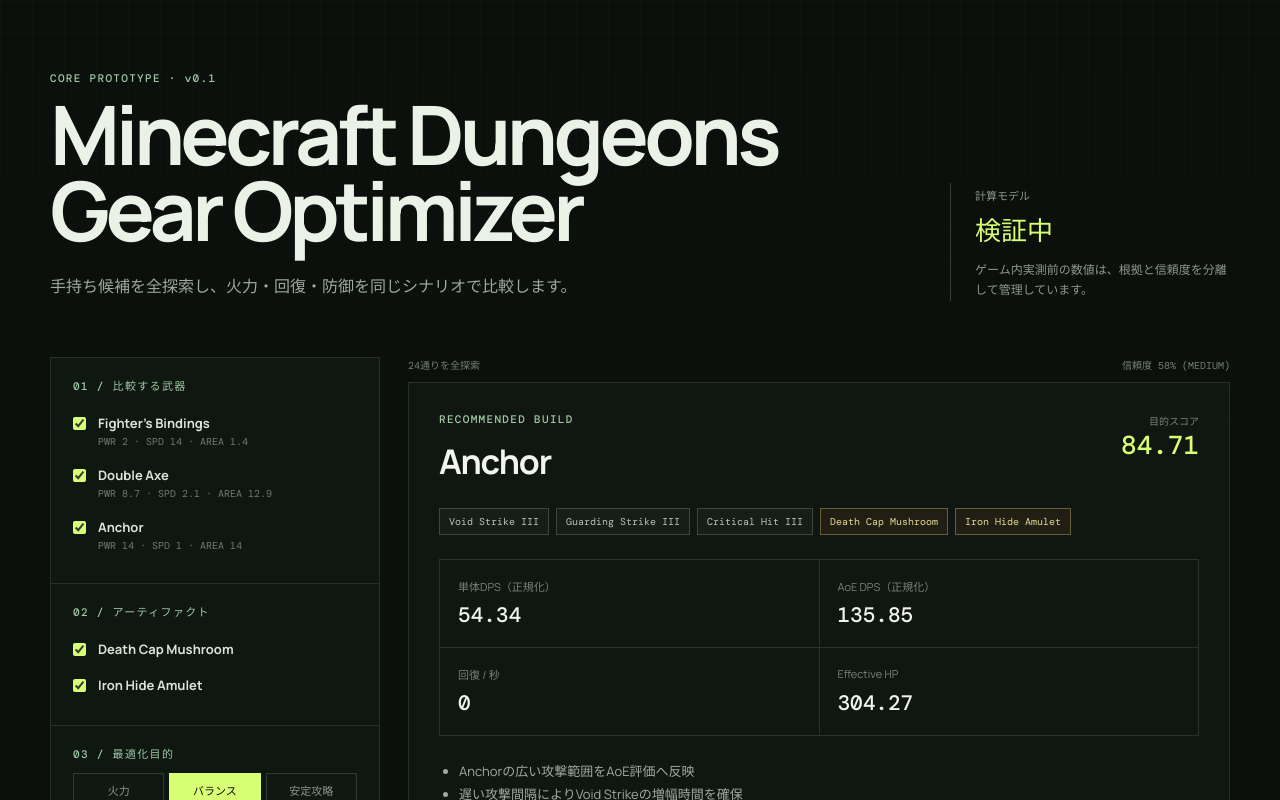
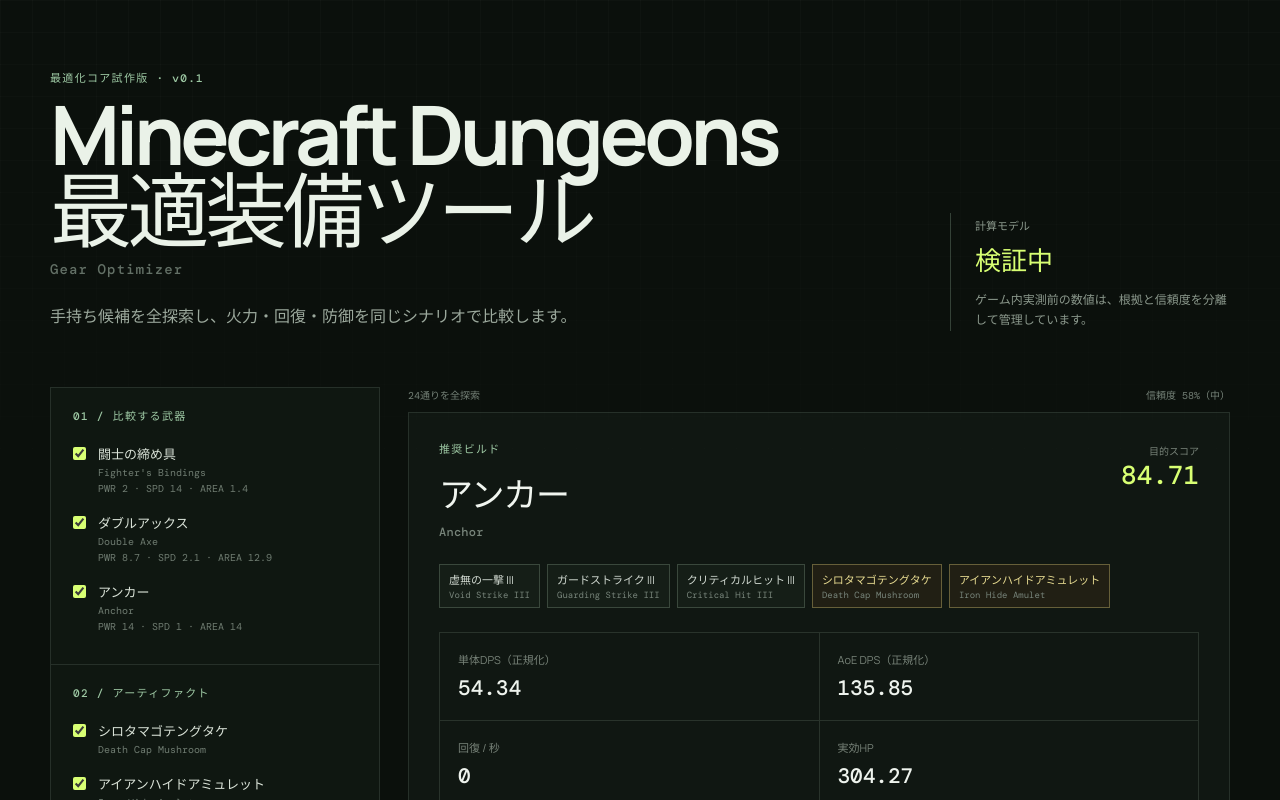
Before and after one commit to nantes-rfli/minecraft-dungeons_optimizer, a React (Vite) app: page / in a window 1280 px wide. Shown: the top 800 px of the page. Built offline with nearby package versions, Linux system fonts and the light colour scheme.

Commit message:
feat: add Japanese equipment names

```diff
--- a/index.html
+++ b/index.html
@@ -4,7 +4,7 @@
     <meta charset="UTF-8" />
     <meta name="viewport" content="width=device-width, initial-scale=1.0" />
     <meta name="theme-color" content="#101812" />
-    <title>Minecraft Dungeons Gear Optimizer</title>
+    <title>Minecraft Dungeons 最適装備ツール</title>
   </head>
   <body>
     <div id="root"></div>
--- a/src/App.tsx
+++ b/src/App.tsx
@@ -9,6 +9,7 @@
   Evaluation,
   Inventory,
   Scenario,
+  LocalizedName,
   WeaponId,
   WeaponInventoryItem,
 } from './core'
@@ -54,6 +55,16 @@
 
 const numberFormat = new Intl.NumberFormat('ja-JP', { maximumFractionDigits: 2 })
 const percentage = (value: number): string => `${Math.round(value * 100)}%`
+const CONFIDENCE_LABELS = { high: '高', medium: '中', low: '低' } as const
+
+function BilingualName({ name }: { name: LocalizedName }) {
+  return (
+    <>
+      <span>{name.ja}</span>
+      <small lang="en">{name.en}</small>
+    </>
+  )
+}
 
 function Metric({ label, value, suffix = '' }: { label: string; value: number; suffix?: string }) {
   return (
@@ -72,8 +83,11 @@
     <article className={compact ? 'result-card compact' : 'result-card'}>
       <div className="result-heading">
         <div>
-          <p className="eyebrow">{compact ? 'ALTERNATIVE' : 'RECOMMENDED BUILD'}</p>
-          <h2>{weapon.name}</h2>
+          <p className="eyebrow">{compact ? '次点候補' : '推奨ビルド'}</p>
+          <h2>
+            {weapon.name.ja}
+            <small lang="en">{weapon.name.en}</small>
+          </h2>
         </div>
         <div className="score">
           <span>目的スコア</span>
@@ -83,10 +97,14 @@
 
       <div className="chips">
         {evaluation.build.enchantments.map((id, index) => (
-          <span className="chip" key={`${id}-${index}`}>{ENCHANTMENTS[id].name}</span>
+          <span className="chip" key={`${id}-${index}`}>
+            <BilingualName name={ENCHANTMENTS[id].name} />
+          </span>
         ))}
         {evaluation.build.artifacts.map((id) => (
-          <span className="chip artifact" key={id}>{ARTIFACTS[id].name}</span>
+          <span className="chip artifact" key={id}>
+            <BilingualName name={ARTIFACTS[id].name} />
+          </span>
         ))}
       </div>
 
@@ -96,7 +114,7 @@
             <Metric label="単体DPS（正規化）" value={evaluation.damage.singleTargetDps} />
             <Metric label="AoE DPS（正規化）" value={evaluation.damage.aoeDps} />
             <Metric label="回復 / 秒" value={evaluation.healing.totalPerSecond} />
-            <Metric label="Effective HP" value={evaluation.defense.effectiveHealth} />
+            <Metric label="実効HP" value={evaluation.defense.effectiveHealth} />
           </div>
           <ul className="reasons">
             {evaluation.reasons.map((reason) => <li key={reason}>{reason}</li>)}
@@ -171,8 +189,9 @@
     <main>
       <header className="hero">
         <div>
-          <p className="eyebrow">CORE PROTOTYPE · v0.1</p>
-          <h1>Minecraft Dungeons<br />Gear Optimizer</h1>
+          <p className="eyebrow">最適化コア試作版 · v0.1</p>
+          <h1>Minecraft Dungeons<br />最適装備ツール</h1>
+          <p className="product-name" lang="en">Gear Optimizer</p>
           <p className="lede">
             手持ち候補を全探索し、火力・回復・防御を同じシナリオで比較します。
           </p>
@@ -198,7 +217,8 @@
                     onChange={() => toggleWeapon(item.weaponId)}
                   />
                   <span>
-                    <strong>{weapon.name}</strong>
+                    <strong>{weapon.name.ja}</strong>
+                    <small lang="en">{weapon.name.en}</small>
                     <small>PWR {weapon.power.value} · SPD {weapon.speed.value} · AREA {weapon.area.value}</small>
                   </span>
                 </label>
@@ -215,7 +235,10 @@
                   checked={selectedArtifacts.includes(id)}
                   onChange={() => toggleArtifact(id)}
                 />
-                <span><strong>{ARTIFACTS[id].name}</strong></span>
+                <span>
+                  <strong>{ARTIFACTS[id].name.ja}</strong>
+                  <small lang="en">{ARTIFACTS[id].name.en}</small>
+                </span>
               </label>
             ))}
           </div>
@@ -259,7 +282,10 @@
             <>
               <div className="result-meta">
                 <span>{optimization.result.evaluatedBuildCount}通りを全探索</span>
-                <span>信頼度 {percentage(optimization.result.best.confidence.score)} ({optimization.result.best.confidence.label})</span>
+                <span>
+                  信頼度 {percentage(optimization.result.best.confidence.score)}
+                  （{CONFIDENCE_LABELS[optimization.result.best.confidence.label]}）
+                </span>
               </div>
               <BuildSummary evaluation={optimization.result.best} />
               <h3 className="alternatives-title">次点候補</h3>
--- a/src/core/catalog.ts
+++ b/src/core/catalog.ts
@@ -14,7 +14,7 @@
 export function getWeaponDefinition(id: WeaponId): WeaponDefinition {
   const weapon = WEAPONS[id]
   if (!weapon) {
-    throw new OptimizerInputError('UNKNOWN_WEAPON', `Unsupported weapon: ${id}`)
+    throw new OptimizerInputError('UNKNOWN_WEAPON', `未対応の武器です: ${id}`)
   }
   return weapon
 }
@@ -22,7 +22,7 @@
 export function getEnchantmentDefinition(id: EnchantmentId): EnchantmentDefinition {
   const enchantment = ENCHANTMENTS[id]
   if (!enchantment) {
-    throw new OptimizerInputError('UNKNOWN_ENCHANTMENT', `Unsupported enchantment: ${id}`)
+    throw new OptimizerInputError('UNKNOWN_ENCHANTMENT', `未対応のエンチャントです: ${id}`)
   }
   return enchantment
 }
@@ -30,7 +30,7 @@
 export function getArtifactDefinition(id: ArtifactId): ArtifactDefinition {
   const artifact = ARTIFACTS[id]
   if (!artifact) {
-    throw new OptimizerInputError('UNKNOWN_ARTIFACT', `Unsupported artifact: ${id}`)
+    throw new OptimizerInputError('UNKNOWN_ARTIFACT', `未対応のアーティファクトです: ${id}`)
   }
   return artifact
 }
--- a/src/core/confidence.ts
+++ b/src/core/confidence.ts
@@ -9,14 +9,14 @@
 
 export function summarizeConfidence(enchantments: readonly EnchantmentId[]): ConfidenceSummary {
   const caveats = [
-    MODEL.attacksPerSecondPerSpeedPoint.note ?? 'Attack-rate conversion needs measurement.',
-    'Scenario values are user-controlled normalized units, not power-level damage values.',
+    'スピード値から攻撃回数への換算は暫定値であり、ゲーム内計測が必要です。',
+    'シナリオ値は装備パワーに応じた実ダメージではなく、比較用の正規化値です。',
   ]
   const confidences: Confidence[] = ['high', MODEL.attacksPerSecondPerSpeedPoint.confidence]
 
   if (enchantments.includes('void-strike')) {
     confidences.push('low')
-    caveats.push('Void Strike uses a linear ramp approximation and resets on each weapon hit.')
+    caveats.push('「虚無の一撃」は線形増加で近似し、武器が命中するたびにリセットしています。')
   }
 
   const score = confidences.reduce((sum, value) => sum + CONFIDENCE_SCORE[value], 0) / confidences.length
--- a/src/core/evaluate.ts
+++ b/src/core/evaluate.ts
@@ -39,25 +39,25 @@
 
   const reasons: string[] = []
   const weapon = getWeaponDefinition(build.weapon.weaponId)
-  if (weapon.area.value >= 12) reasons.push(`${weapon.name}の広い攻撃範囲をAoE評価へ反映`)
+  if (weapon.area.value >= 12) reasons.push(`${weapon.name.ja}の広い攻撃範囲をAoE評価へ反映`)
   if (build.enchantments.includes('radiance') && damage.hitsPerSecond >= 4) {
-    reasons.push('高い攻撃頻度によりRadianceの期待回復量が上昇')
+    reasons.push('高い攻撃頻度により「輝き」の期待回復量が上昇')
   }
   if (build.enchantments.includes('void-strike') && damage.hitsPerSecond <= 2) {
-    reasons.push('遅い攻撃間隔によりVoid Strikeの増幅時間を確保')
+    reasons.push('遅い攻撃間隔により「虚無の一撃」の増幅時間を確保')
   }
   if (build.enchantments.includes('guarding-strike')) {
-    reasons.push(`Guarding Strikeの推定稼働率${Math.round(defense.guardingStrikeUptime * 100)}%`)
+    reasons.push(`「ガードストライク」の推定稼働率${Math.round(defense.guardingStrikeUptime * 100)}%`)
   }
   for (const artifactId of build.artifacts) {
     const uptime = artifactEffects.uptimes.find((entry) => entry.artifactId === artifactId)
     if (uptime) {
-      reasons.push(`${getArtifactDefinition(artifactId).name}の推定稼働率${Math.round(uptime.uptime * 100)}%`)
+      reasons.push(`${getArtifactDefinition(artifactId).name.ja}の推定稼働率${Math.round(uptime.uptime * 100)}%`)
     }
   }
   if (reasons.length === 0) {
     reasons.push(
-      build.enchantments.map((id) => getEnchantmentDefinition(id).name).join(' / '),
+      build.enchantments.map((id) => getEnchantmentDefinition(id).name.ja).join(' / '),
     )
   }
 
--- a/src/core/validation.ts
+++ b/src/core/validation.ts
@@ -3,7 +3,7 @@
 
 function assertFinite(name: string, value: number): void {
   if (!Number.isFinite(value)) {
-    throw new OptimizerInputError('INVALID_SCENARIO', `${name} must be a finite number.`)
+    throw new OptimizerInputError('INVALID_SCENARIO', `${name}には有限の数値を指定してください。`)
   }
 }
 
@@ -12,7 +12,7 @@
   if (value < minimum || value > maximum) {
     throw new OptimizerInputError(
       'INVALID_SCENARIO',
-      `${name} must be between ${minimum} and ${maximum}.`,
+      `${name}は${minimum}以上${maximum}以下で指定してください。`,
     )
   }
 }
@@ -35,7 +35,7 @@
 
   const weightTotal = scenario.weights.damage + scenario.weights.healing + scenario.weights.defense
   if (weightTotal <= 0) {
-    throw new OptimizerInputError('INVALID_SCENARIO', 'At least one scenario weight must be positive.')
+    throw new OptimizerInputError('INVALID_SCENARIO', 'シナリオの重みを1つ以上指定してください。')
   }
 }
 
@@ -44,53 +44,53 @@
   if (enchantmentSlots.length === 0 || enchantmentSlots.length > 3) {
     throw new OptimizerInputError(
       'INVALID_WEAPON',
-      `Weapon ${build.weapon.instanceId} must have between one and three enchantment slots.`,
+      `武器${build.weapon.instanceId}のエンチャントスロットは1〜3個にしてください。`,
     )
   }
   if (build.enchantments.length !== enchantmentSlots.length) {
     throw new OptimizerInputError(
       'INVALID_BUILD',
-      `Weapon ${build.weapon.instanceId} needs exactly one enchantment per slot.`,
+      `武器${build.weapon.instanceId}では各スロットから1つずつ選択してください。`,
     )
   }
   enchantmentSlots.forEach((options, index) => {
     if (options.length === 0) {
       throw new OptimizerInputError(
         'INVALID_WEAPON',
-        `Enchantment slot ${index + 1} on ${build.weapon.instanceId} has no options.`,
+        `武器${build.weapon.instanceId}のスロット${index + 1}に候補がありません。`,
       )
     }
     const selected = build.enchantments[index]
     if (!selected || !options.includes(selected)) {
       throw new OptimizerInputError(
         'INVALID_BUILD',
-        `Selected enchantment for slot ${index + 1} is not offered by ${build.weapon.instanceId}.`,
+        `武器${build.weapon.instanceId}のスロット${index + 1}にないエンチャントが選択されています。`,
       )
     }
   })
   if (build.artifacts.length > 3) {
-    throw new OptimizerInputError('INVALID_BUILD', 'A build can equip at most three artifacts.')
+    throw new OptimizerInputError('INVALID_BUILD', 'アーティファクトは最大3個まで装備できます。')
   }
   if (new Set(build.artifacts).size !== build.artifacts.length) {
     throw new OptimizerInputError(
       'INVALID_BUILD',
-      'Duplicate artifacts are outside the v0.1 calculation model.',
+      '同じアーティファクトの複数装備はv0.1の計算対象外です。',
     )
   }
 }
 
 export function validateInventory(inventory: Inventory): void {
   if (inventory.weapons.length === 0) {
-    throw new OptimizerInputError('EMPTY_INVENTORY', 'Inventory must contain at least one weapon.')
+    throw new OptimizerInputError('EMPTY_INVENTORY', '比較する武器を1つ以上選択してください。')
   }
   const instanceIds = inventory.weapons.map((weapon) => weapon.instanceId)
   if (new Set(instanceIds).size !== instanceIds.length) {
-    throw new OptimizerInputError('DUPLICATE_INSTANCE_ID', 'Weapon instance IDs must be unique.')
+    throw new OptimizerInputError('DUPLICATE_INSTANCE_ID', '武器の管理IDが重複しています。')
   }
   if (new Set(inventory.artifacts).size !== inventory.artifacts.length) {
     throw new OptimizerInputError(
       'DUPLICATE_ARTIFACT',
-      'Duplicate artifacts are outside the v0.1 calculation model.',
+      '同じアーティファクトの複数装備はv0.1の計算対象外です。',
     )
   }
 }
--- a/src/data/artifacts.ts
+++ b/src/data/artifacts.ts
@@ -7,7 +7,7 @@
 export const ARTIFACTS: Readonly<Record<ArtifactId, ArtifactDefinition>> = {
   'death-cap-mushroom': {
     id: 'death-cap-mushroom',
-    name: 'Death Cap Mushroom',
+    name: { ja: 'シロタマゴテングタケ', en: 'Death Cap Mushroom' },
     cooldownSeconds: {
       value: 30,
       source: MINECRAFT_WIKI_DEATH_CAP_SOURCE,
@@ -32,7 +32,7 @@
   },
   'iron-hide-amulet': {
     id: 'iron-hide-amulet',
-    name: 'Iron Hide Amulet',
+    name: { ja: 'アイアンハイドアミュレット', en: 'Iron Hide Amulet' },
     cooldownSeconds: {
       value: 25,
       source: MINECRAFT_WIKI_IRON_HIDE_SOURCE,
--- a/src/data/enchantments.ts
+++ b/src/data/enchantments.ts
@@ -6,32 +6,32 @@
 export const ENCHANTMENTS: Readonly<Record<EnchantmentId, EnchantmentDefinition>> = {
   'critical-hit': {
     id: 'critical-hit',
-    name: 'Critical Hit III',
+    name: { ja: 'クリティカルヒット III', en: 'Critical Hit III' },
     tier: 3,
     triggerChance: { value: 0.2, source: wiki, confidence: 'high' },
     damageMultiplier: { value: 3, source: wiki, confidence: 'high' },
   },
   radiance: {
     id: 'radiance',
-    name: 'Radiance III',
+    name: { ja: '輝き III', en: 'Radiance III' },
     tier: 3,
     triggerChance: { value: 0.2, source: wiki, confidence: 'high' },
   },
   leeching: {
     id: 'leeching',
-    name: 'Leeching III',
+    name: { ja: '吸血 III', en: 'Leeching III' },
     tier: 3,
     healingFraction: { value: 0.09, source: wiki, confidence: 'high' },
   },
   'void-strike': {
     id: 'void-strike',
-    name: 'Void Strike III',
+    name: { ja: '虚無の一撃 III', en: 'Void Strike III' },
     tier: 3,
     maxBonusDamage: { value: 6, source: wiki, confidence: 'high' },
   },
   'guarding-strike': {
     id: 'guarding-strike',
-    name: 'Guarding Strike III',
+    name: { ja: 'ガードストライク III', en: 'Guarding Strike III' },
     tier: 3,
     durationSeconds: { value: 4, source: wiki, confidence: 'high' },
     damageReduction: { value: 0.5, source: wiki, confidence: 'high' },
--- a/src/data/weapons.ts
+++ b/src/data/weapons.ts
@@ -4,21 +4,21 @@
 export const WEAPONS: Readonly<Record<WeaponId, WeaponDefinition>> = {
   'fighters-bindings': {
     id: 'fighters-bindings',
-    name: "Fighter's Bindings",
+    name: { ja: '闘士の締め具', en: "Fighter's Bindings" },
     power: { value: 2.0, source: DUNGEONS_TOOLS_SOURCE, confidence: 'high' },
     speed: { value: 14.0, source: DUNGEONS_TOOLS_SOURCE, confidence: 'high' },
     area: { value: 1.4, source: DUNGEONS_TOOLS_SOURCE, confidence: 'high' },
   },
   'double-axe': {
     id: 'double-axe',
-    name: 'Double Axe',
+    name: { ja: 'ダブルアックス', en: 'Double Axe' },
     power: { value: 8.7, source: DUNGEONS_TOOLS_SOURCE, confidence: 'high' },
     speed: { value: 2.1, source: DUNGEONS_TOOLS_SOURCE, confidence: 'high' },
     area: { value: 12.9, source: DUNGEONS_TOOLS_SOURCE, confidence: 'high' },
   },
   anchor: {
     id: 'anchor',
-    name: 'Anchor',
+    name: { ja: 'アンカー', en: 'Anchor' },
     power: { value: 14.0, source: DUNGEONS_TOOLS_SOURCE, confidence: 'high' },
     speed: { value: 1.0, source: DUNGEONS_TOOLS_SOURCE, confidence: 'high' },
     area: { value: 14.0, source: DUNGEONS_TOOLS_SOURCE, confidence: 'high' },
--- a/src/styles.css
+++ b/src/styles.css
@@ -30,6 +30,7 @@
 .eyebrow, .section-label { margin: 0 0 12px; color: #9ec9a4; font: 500 11px/1.2 'DM Mono', monospace; letter-spacing: .12em; }
 h1 { max-width: 800px; margin: 0; font-size: clamp(44px, 7vw, 82px); line-height: .92; letter-spacing: -.055em; }
 .lede { max-width: 590px; margin: 24px 0 0; color: #9ca99d; font-size: 16px; line-height: 1.8; }
+.product-name { margin: 12px 0 0; color: #637066; font: 500 14px 'DM Mono', monospace; letter-spacing: .08em; }
 .confidence-note { border-left: 1px solid #344137; padding-left: 24px; }
 .confidence-note span, .confidence-note p { color: #8b988c; }
 .confidence-note span { font: 11px 'DM Mono', monospace; }
@@ -59,11 +60,13 @@
 .result-card { padding: 30px; }
 .result-heading { display: flex; justify-content: space-between; gap: 24px; align-items: flex-start; }
 .result-heading h2 { margin: 0; color: #f0f5ef; font-size: 34px; letter-spacing: -.035em; }
+.result-heading h2 small { display: block; margin-top: 7px; color: #78857b; font: 500 12px 'DM Mono', monospace; letter-spacing: .02em; }
 .score { display: grid; justify-items: end; }
 .score span { color: #778278; font-size: 10px; }
 .score strong { color: #d8ff73; font: 500 26px 'DM Mono', monospace; }
 .chips { display: flex; flex-wrap: wrap; gap: 7px; margin: 24px 0; }
-.chip { border: 1px solid #3a483c; padding: 6px 9px; color: #b9c5ba; background: #151e17; font: 10px 'DM Mono', monospace; }
+.chip { display: inline-grid; gap: 2px; border: 1px solid #3a483c; padding: 6px 9px; color: #d1d9d1; background: #151e17; font-size: 11px; }
+.chip small { color: #78857b; font: 9px 'DM Mono', monospace; }
 .chip.artifact { border-color: #665f39; color: #e7db91; background: #211f14; }
 .metrics-grid { display: grid; grid-template-columns: repeat(2, 1fr); border-top: 1px solid #29332b; border-left: 1px solid #29332b; }
 .metric { display: grid; gap: 7px; padding: 18px; border-right: 1px solid #29332b; border-bottom: 1px solid #29332b; }
```
Also changed, not shown: src/core/types.ts (+8 -3 lines), 1 other file (tests, documents, lock files or other folders).
